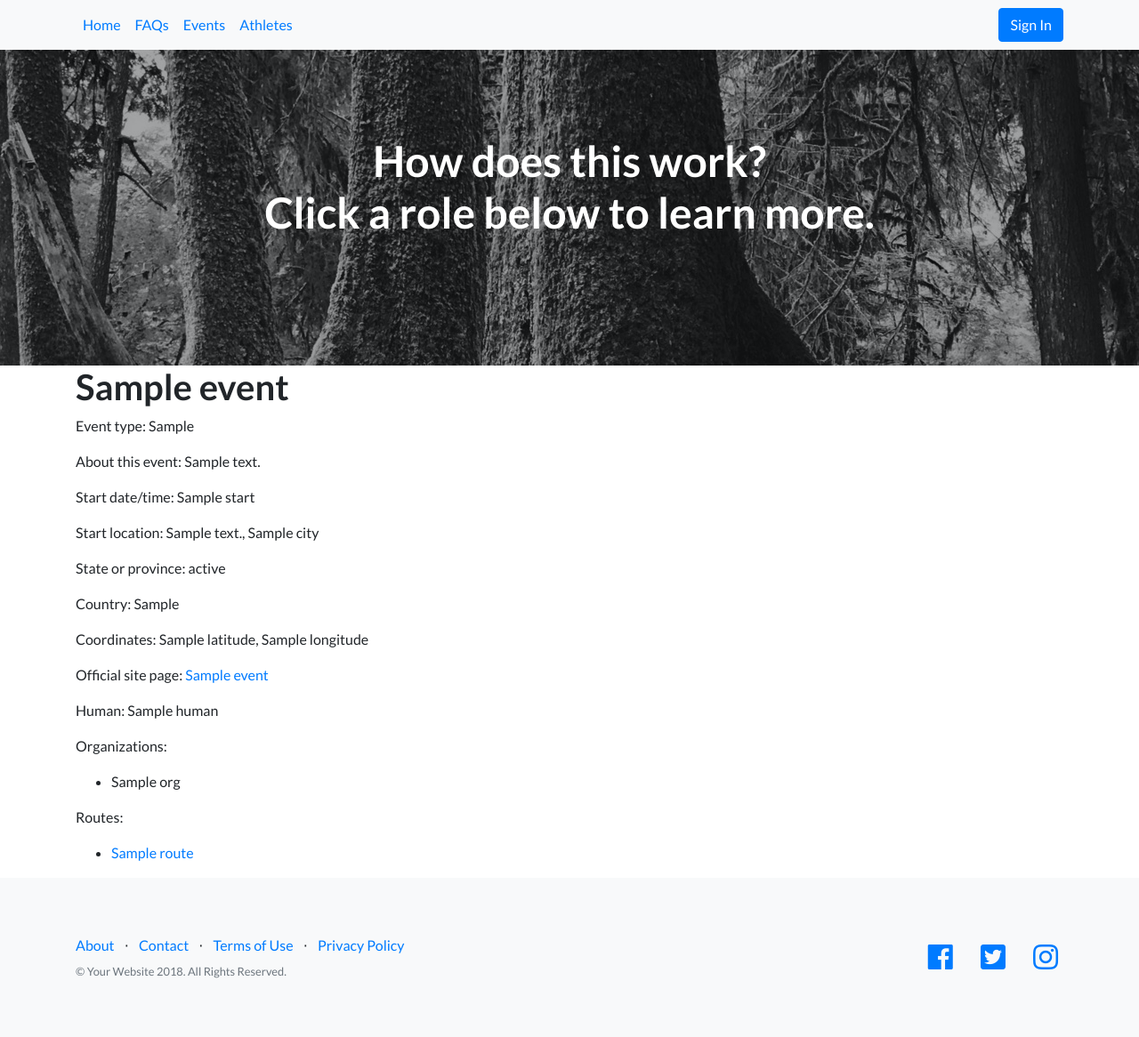
After one commit to shacker/ap, a Django app: template ap/templates/events/detail.html in a window 1280 px wide. The commit adds this page. Shown: the whole page at 89% size. Run offline with Django 3.2, Linux system fonts and the light colour scheme; the template is opened without the code that fills it: most values are stand-ins (such as "Sample title", 1, 10 or a date in 2020); style sheets or scripts are compiled from the project's sources; some libraries are stand-ins or nearby versions.

Commit message:
Start of event detail view

```diff
--- a/ap/apps/events/factories.py
+++ b/ap/apps/events/factories.py
@@ -70,6 +70,7 @@ class EventFactory(factory.django.DjangoModelFactory):
 
     name = factory.LazyAttribute(lambda o: random.choice(event_list))
     event_type = factory.LazyAttribute(lambda o: random.choice(EVENT_TYPE_CHOICES)[0])
+    about = factory.Faker('paragraph')
     slug = factory.LazyAttribute(lambda o: slugify(o.name))
     start = factory.Faker('date_time_this_century', tzinfo=pytz.UTC)
     city = factory.Faker('city')
@@ -78,7 +79,8 @@ class EventFactory(factory.django.DjangoModelFactory):
     address = factory.Faker('street_address')
     latitude = factory.Faker('latitude')
     longitude = factory.Faker('longitude')
-    url = factory.Faker('url')
+    official_event_site_url = factory.Faker('url')
+    official_event_site_title = factory.Faker('text', max_nb_chars=100)
     human = User.objects.all().order_by('?').first()
     fee = factory.Faker('pydecimal', left_digits=4, right_digits=2, positive=True)
     fee_paid = factory.Faker('pybool')
--- /dev/null
+++ b/ap/templates/events/detail.html
@@ -0,0 +1,103 @@
+{% extends 'base.html' %}
+
+{% block page_title %}{{ event.name }}{% endblock page_title %}
+
+{% block content %}
+
+  <header class="masthead faqs text-white text-center">
+    <div class="overlay"></div>
+    <div class="container">
+      <div class="row">
+        <div class="col-xl-9 mx-auto">
+          <h1 class="mb-5">How does this work?<br />
+            Click a role below to learn more.
+          </h1>
+        </div>
+      </div>
+    </div>
+  </header>
+
+  <div class="container">
+
+    <h1>
+      {{ event.name }}
+    </h1>
+
+    <p>
+      Event type: {{ event.event_type }}
+    </p>
+
+    <p>
+      About this event:
+      {{ event.about }}
+    </p>
+
+    <p>
+      Start date/time: {{ event.start }}
+    </p>
+
+    <p>
+      Start location:
+      {{ event.address }},
+      {{ event.city }}
+    </p>
+
+    <p>
+      State or province:
+      {{ event.state_province }}
+    </p>
+
+    <p>
+      Country:
+      {{ event.get_country_display }}
+    </p>
+
+    <p>
+      Coordinates:
+      {{ event.latitude }},
+      {{ event.longitude }}
+    </p>
+
+    <p>
+      Official site page:
+      <a href="{{ event.official_event_site_url }}" target="_blank">
+        {{ event.official_event_site_title }}
+      </a>
+    </p>
+
+    <p>
+      Human:
+      {{ event.human }}
+    </p>
+
+    <p>
+      Organizations:
+      <ul>
+      {% for org in event.organizations.all %}
+        <li>
+          {{ org }}
+        </li>
+      {% endfor %}
+      </ul>
+    </p>
+
+    <p>
+      Routes:
+      <ul>
+      {% for route in event.route_set.all %}
+        <li>
+          <a href="{{ route.url }}" target="_blank">{{ route.title }}</a>
+        </li>
+      {% endfor %}
+      </ul>
+    </p>
+
+  </div>
+{% endblock content %}
+
+
+    organizations = models.ManyToManyField(
+        Organization,
+        blank=True,
+        help_text="One or more organizations that sponsor or support this event."
+    )
--- a/ap/templates/events/index.html
+++ b/ap/templates/events/index.html
@@ -39,7 +39,7 @@
             {{ event.start|date:"M j, Y" }}
           </td>
           <td>
-            <a href="">{{ event }}</a>
+            <a href="{% url 'events:detail' event.id event.slug %}">{{ event }}</a>
           </td>
           <td>
             {{ event.city }}, {{ event.state_province }} ({{ event.get_country_display }})
```
Also changed, not shown: ap/apps/events/models.py (+12 -1 lines), ap/apps/events/urls.py (+4 -4 lines), ap/apps/events/views.py (+11 -2 lines), ap/apps/events/migrations/0014_event_about.py (added), ap/apps/events/migrations/0015_auto_20181027_0028.py (added), ap/apps/events/migrations/0016_event_official_event_site_title.py (added).
